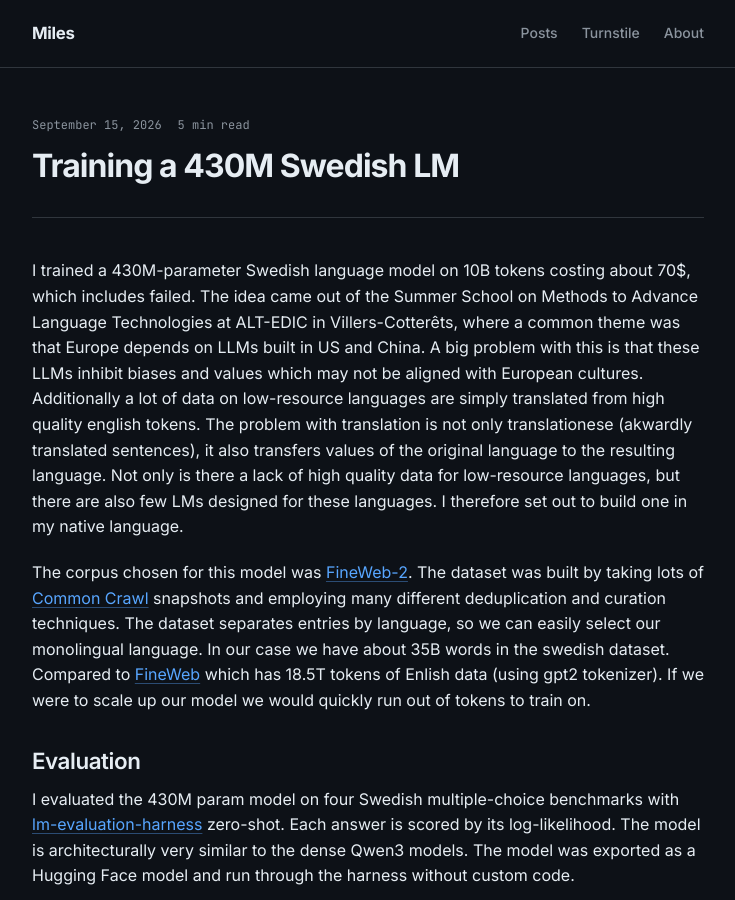
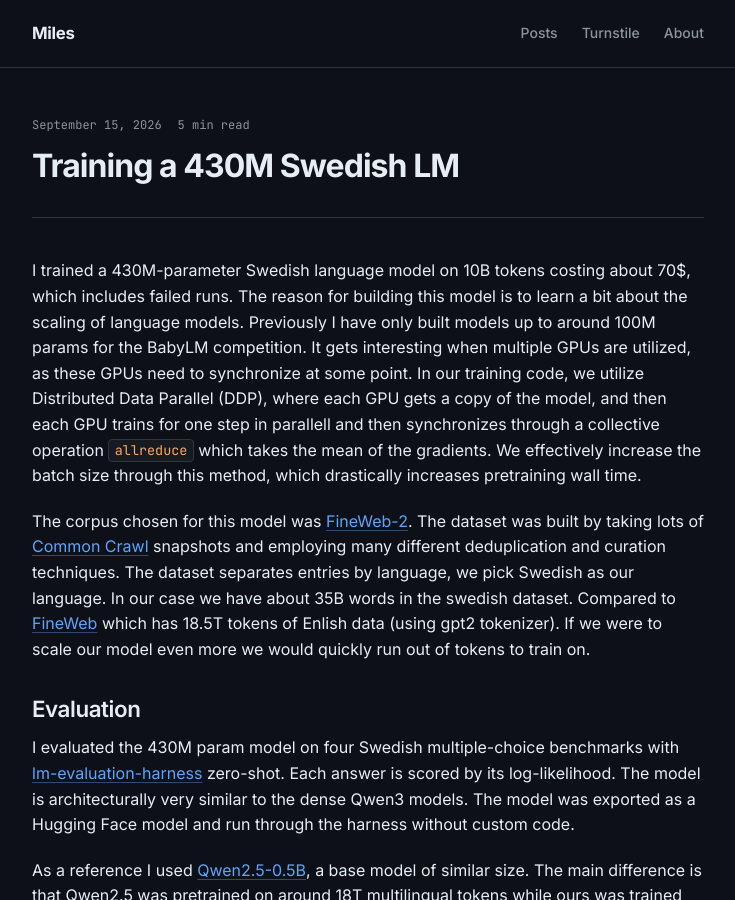
Before and after one commit to quesswho/miles-blog, a Jekyll site: the page built from _posts/2026-09-15-gpt-sv.md, in a window 1280 px wide and 900 px high. Shown: the whole window, without its empty margins (272-1007 px from the left). Built offline with Jekyll 4.4.1, drawn with Linux system fonts in a browser that asks for light colours.

Commit message:
Change motivation from sob to technical
Signed-off-by: quesswho <sebastianmiles20@gmail.com>

```diff
--- a/_posts/2026-09-15-gpt-sv.md
+++ b/_posts/2026-09-15-gpt-sv.md
@@ -6,18 +6,10 @@ last_modified_at: 2026-09-24
 math: true
 ---
 
-I trained a 430M-parameter Swedish language model on 10B tokens costing about 70$, which includes failed. The idea came out of the Summer School on Methods to Advance Language
-Technologies at ALT-EDIC in Villers-Cotterêts, where a common theme was that Europe depends
-on LLMs built in US and China.
-A big problem with this is that these LLMs inhibit biases and values which may not be
-aligned with European cultures. Additionally a lot of data on low-resource languages are
-simply translated from high quality english tokens. The problem with translation is
-not only translationese (akwardly translated sentences), it also transfers values of
-the original language to the resulting language. Not only is there a lack of high quality
-data for low-resource languages, but there are also few LMs designed for these languages.
-I therefore set out to build one in my native language.
+I trained a 430M-parameter Swedish language model on 10B tokens costing about 70$, which includes failed runs.
+The reason for building this model is to learn a bit about the scaling of language models. Previously I have only built models up to around 100M params for the BabyLM competition. It gets interesting when multiple GPUs are utilized, as these GPUs need to synchronize at some point. In our training code, we utilize Distributed Data Parallel (DDP), where each GPU gets a copy of the model, and then each GPU trains for one step in parallell and then synchronizes through a collective operation `allreduce` which takes the mean of the gradients. We effectively increase the batch size through this method, which drastically increases pretraining wall time.
 
-The corpus chosen for this model was [FineWeb-2](https://huggingface.co/datasets/HuggingFaceFW/fineweb-2). The dataset was built by taking lots of [Common Crawl](https://commoncrawl.org/) snapshots and employing many different deduplication and curation techniques. The dataset separates entries by language, so we can easily select our monolingual language. In our case we have about 35B words in the swedish dataset. Compared to [FineWeb](https://huggingface.co/datasets/HuggingFaceFW/fineweb) which has 18.5T tokens of Enlish data (using gpt2 tokenizer). If we were to scale up our model we would quickly run out of tokens to train on.
+The corpus chosen for this model was [FineWeb-2](https://huggingface.co/datasets/HuggingFaceFW/fineweb-2). The dataset was built by taking lots of [Common Crawl](https://commoncrawl.org/) snapshots and employing many different deduplication and curation techniques. The dataset separates entries by language, we pick Swedish as our language. In our case we have about 35B words in the swedish dataset. Compared to [FineWeb](https://huggingface.co/datasets/HuggingFaceFW/fineweb) which has 18.5T tokens of Enlish data (using gpt2 tokenizer). If we were to scale our model even more we would quickly run out of tokens to train on.
 
 ## Evaluation
 
```
